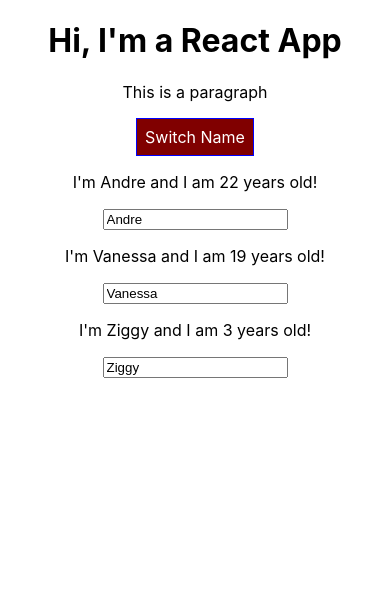
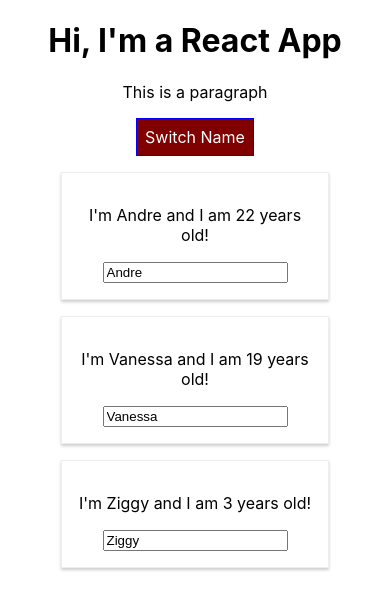
Before and after one commit to Chernandez12/react-complete-guide, a React (Create React App) app: page / in a window 390 px wide. Both pictures are taken after a click on the button "Switch Name". Shown: the top 610 px of the page. Built offline with nearby package versions, Linux system fonts and the light colour scheme.

Commit message:
5.69 Using Radium for Media Queries

```diff
--- a/package.json
+++ b/package.json
@@ -7,6 +7,7 @@
     "@testing-library/react": "^9.3.2",
     "@testing-library/user-event": "^7.1.2",
     "autoprefixer": "^9.8.0",
+    "radium": "^0.26.0",
     "react": "^16.13.1",
     "react-dom": "^16.13.1",
     "react-scripts": "3.4.3",
--- a/src/App.js
+++ b/src/App.js
@@ -1,4 +1,5 @@
 import React, { Component } from 'react';
+import Radium, { StyleRoot } from 'radium';
 import './App.css';
 import Person from './Person/Person';
 //import { render } from '@testing-library/react';
@@ -45,14 +46,17 @@ class App extends Component{
   }
 
   render() {
-
     const style = {
       backgroundColor: 'green',
       color: 'white',
       font: 'inherit',
       border: '1px solid blue',
       padding: '8px',
-      cursor: 'pointer'
+      cursor: 'pointer',
+      ':hover': {
+        backgroundColor: 'lightgreen',
+        color: 'black'
+      }
     };
 
     let persons = null;
@@ -71,6 +75,10 @@ class App extends Component{
         </div>
       );
       style.backgroundColor = 'maroon';
+      style[':hover'] = {
+        backgroundColor: 'salmon',
+        color: 'black'
+      }
     }
 
     const classes = [];
@@ -82,16 +90,18 @@ class App extends Component{
     }
 
     return (
+      <StyleRoot>
         <div className="App">
           <h1>Hi, I'm a React App</h1>
           <p className={classes.join(' ')}>This is a paragraph</p>
           <button style={style} onClick={this.togglePersonsHandler}>Switch Name</button>
           {persons}
         </div>
+      </StyleRoot>
      );
     //return React.createElement('div', {className: 'App'}, React.createElement('h1', null, 'This is a heading'));
     //return React.createElement('div', {className: 'App'}, 'This is not');
   }
 }
 
-export default App;
+export default Radium(App);
--- /dev/null
+++ b/src/Person/Person.css
@@ -0,0 +1,14 @@
+.Person {
+    width: 60%;
+    margin: 16px auto;
+    border: 1px solid #eee;
+    box-shadow: 0 2px 3px #ccc;
+    padding: 16px;
+    text-align: center;
+}
+
+@media (min-width: 500px){
+    .Person {
+        width: 450px;
+    }
+}
--- a/src/Person/Person.js
+++ b/src/Person/Person.js
@@ -1,14 +1,21 @@
 import React from 'react';
+import Radium from 'radium';
+import './Person.css';
 
 const person = (props) => {
+    const style = {
+        '@media (min-width: 500px)': {
+            width: '450px'
+        }
+    };
     return (
-        <div>
+        <div className="Person" style={style}>
             <p onClick={props.click}>I'm {props.name} and I am {props.age} years old!</p>
             <p>{props.children}</p>
             <input type="text" onChange={props.changed} value={props.name}/>
         </div>
     )
 
-}
+};
 
-export default person;
+export default Radium(person);
```
Also changed, not shown: 1 other file (tests, documents, lock files or other folders). Lines whose indentation alone changed are shown as unchanged.
